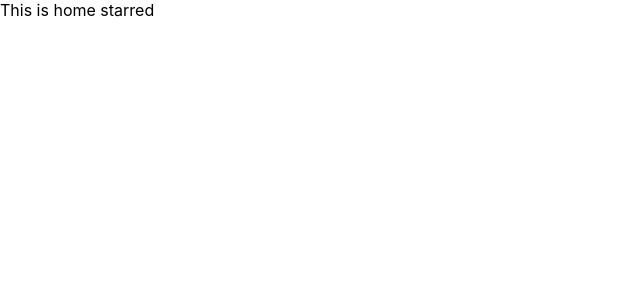
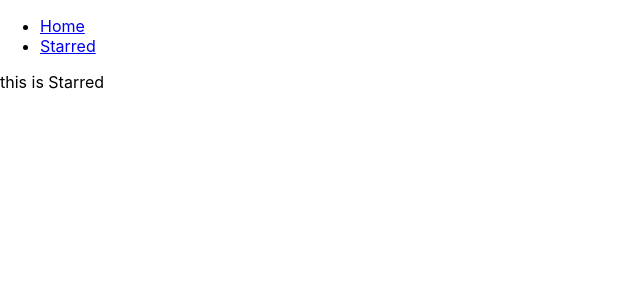
Before and after one commit to Arka121001/box-office-Main, a React (Create React App) app: page /starred in a window 1280 px wide. Shown: the top 300 px of the page, without its empty margins (0-640 px from the left). Built offline with nearby package versions, Linux system fonts and the light colour scheme.

Commit message:
The Navigation and Pages

```diff
--- a/src/App.js
+++ b/src/App.js
@@ -1,19 +1,24 @@
 import React from 'react';
 import {Switch , Route} from 'react-router-dom'
+import  Navs from './components/Navs';
+import Home from './pages/Home';
+import Starred from './pages/Starred'
 
 function App() {
   return (
+  <div>
+
+    <Navs/>
     <Switch>
 
-      <Route exact path = "/">This is home page </Route>
+      <Route exact path = "/"> <Home/> </Route>
 
-      <Route  exact path = "/starred">This is home starred </Route>
+      <Route  exact path = "/starred"> <Starred/> </Route>
 
-      <Route> This is error page </Route>
-
-
+      <Route> <div> NOT Found </div> </Route>
 
     </Switch>
+    </div>
   );
 }
 
--- /dev/null
+++ b/src/components/Navs.js
@@ -0,0 +1,24 @@
+import React from 'react'
+import {Link} from 'react-router-dom'
+
+const LINKS = [
+  {to: '/', text: 'Home'},
+  {to: '/starred', text: 'Starred'}
+]
+
+ const Navs = () => {
+  return (
+    <div>
+
+      <ul>
+        {
+          LINKS.map(item => <li key = {item.to}> <Link to = {item.to}> {item.text} </Link> </li>)
+        }
+
+      </ul>
+
+    </div>
+  )
+}
+
+export default Navs
--- /dev/null
+++ b/src/pages/Home.js
@@ -0,0 +1,11 @@
+import React from 'react'
+
+const Home = () => {
+  return (
+    <div>
+      this is Home
+    </div>
+  )
+}
+
+export default Home;
--- /dev/null
+++ b/src/pages/Starred.js
@@ -0,0 +1,11 @@
+import React from 'react'
+
+const Starred = () => {
+  return (
+    <div>
+      this is Starred
+    </div>
+  )
+}
+
+export default Starred;
```
